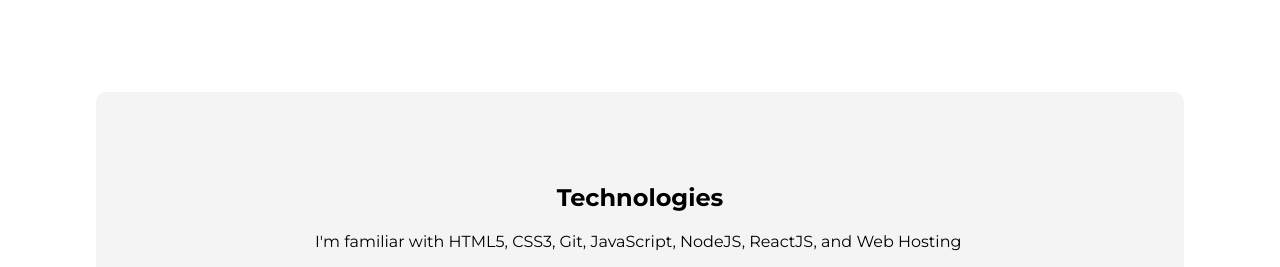
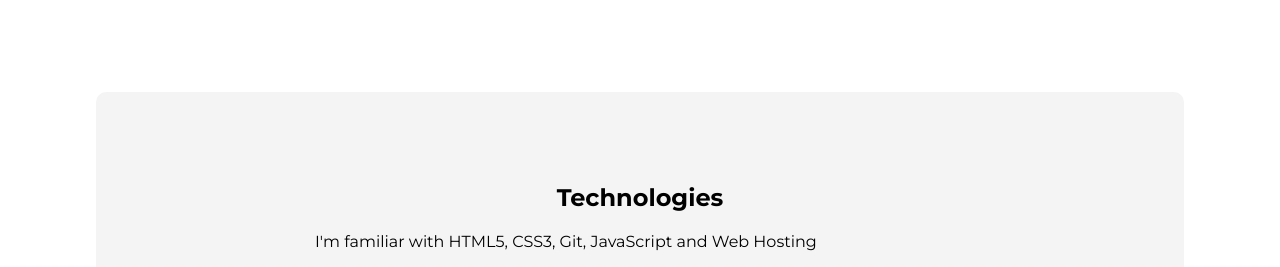
Before and after one commit to aditiras/IMDEVELOPER-WEBSITE-NEOGCAMP, a plain HTML site: page index.html in a window 1280 px wide. Shown: the part 533-800 px from the top of the page. Drawn offline with Linux system fonts and the light colour scheme.

Commit message:
Update text

```diff
--- a/index.html
+++ b/index.html
@@ -29,7 +29,7 @@
             <section class="mainsection">
                 <div class="skills head1">
                     <h2>Technologies</h2>
-                    <p> I'm familiar with HTML5, CSS3, Git, JavaScript, NodeJS, ReactJS, and Web Hosting </p>
+                    <p> I'm familiar with HTML5, CSS3, Git, JavaScript and Web Hosting </p>
                 </div>
 
                 <div class="skills">
```
